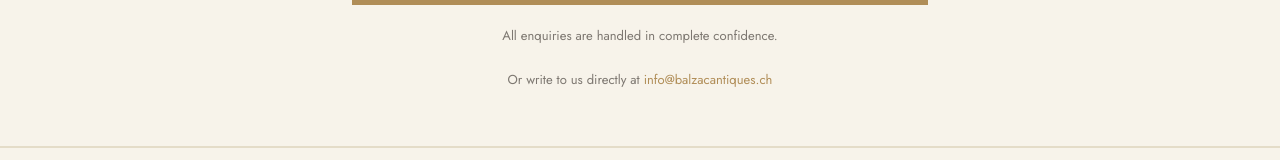
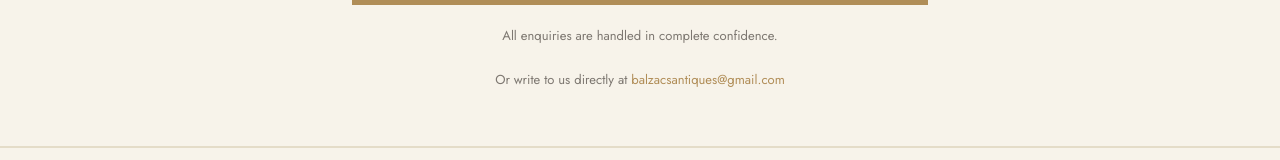
Before and after one commit to majidahmadi86/balzac-antiques, a Next.js app: page /sell in a window 1280 px wide. Shown: the part 1347-1507 px from the top of the page. Built offline with nearby package versions, Linux system fonts and the light colour scheme.

Commit message:
contact: replace the unused info@ address with the gallery Gmail

```diff
--- a/app/contact/page.tsx
+++ b/app/contact/page.tsx
@@ -5,6 +5,7 @@ import Footer from "@/components/Footer";
 import PageHeader from "@/components/PageHeader";
 import { T } from "@/components/Prefs";
 import { submitContact } from "@/lib/message-actions";
+import { CONTACT_EMAIL, CONTACT_MAILTO } from "@/lib/contact";
 
 export const metadata: Metadata = {
   title: "Contact · Balzac Antiques",
@@ -18,8 +19,8 @@ export const metadata: Metadata = {
 const channels = [
   {
     key: "contact.email",
-    value: "info@balzacantiques.ch",
-    href: "mailto:info@balzacantiques.ch",
+    value: CONTACT_EMAIL,
+    href: CONTACT_MAILTO,
     icon: (
       <svg width="20" height="20" viewBox="0 0 24 24" fill="none">
         <rect x="3" y="5.5" width="18" height="13" rx="1.5" stroke="currentColor" strokeWidth="1.3" />
--- a/app/sell/page.tsx
+++ b/app/sell/page.tsx
@@ -5,6 +5,7 @@ import Footer from "@/components/Footer";
 import PageHeader from "@/components/PageHeader";
 import { T } from "@/components/Prefs";
 import { submitSell } from "@/lib/message-actions";
+import { CONTACT_EMAIL, CONTACT_MAILTO } from "@/lib/contact";
 
 export const metadata: Metadata = {
   title: "Acquisitions · Balzac Antiques",
@@ -115,10 +116,10 @@ export default async function SellPage({
         <p className="mt-6 text-center text-[13px] text-ink/60">
           <T k="sell.orWrite" />{" "}
           <a
-            href="mailto:info@balzacantiques.ch"
+            href={CONTACT_MAILTO}
             className="text-gold hover:text-gold-dark"
           >
-            info@balzacantiques.ch
+            {CONTACT_EMAIL}
           </a>
         </p>
       </section>
--- a/components/Header.tsx
+++ b/components/Header.tsx
@@ -6,6 +6,7 @@ import { usePathname, useRouter } from "next/navigation";
 import { categories } from "@/lib/data";
 import { usePrefs, CURRENCIES, Cat, type Currency } from "@/components/Prefs";
 import { useCart } from "@/components/Cart";
+import { CONTACT_EMAIL, CONTACT_MAILTO } from "@/lib/contact";
 import { toEn, toFr } from "@/lib/locale-routes";
 import type { Locale } from "@/lib/i18n";
 
@@ -444,10 +445,10 @@ export default function Header() {
               {t("drawer.tagline")}
             </p>
             <a
-              href="mailto:info@balzacantiques.ch"
+              href={CONTACT_MAILTO}
               className="mt-2 block text-[12px] tracking-[0.08em] text-gold"
             >
-              info@balzacantiques.ch
+              {CONTACT_EMAIL}
             </a>
           </div>
         </nav>
--- /dev/null
+++ b/lib/contact.ts
@@ -0,0 +1,13 @@
+// The gallery's public contact address, in one place.
+//
+// It is shown on the Contact page, in the mobile menu and on the Sell page.
+// Keeping it here means changing it is a single edit and no copy of it can be
+// left behind, which is exactly how the previous address survived in three
+// files at once.
+//
+// Note this is the address VISITORS see. It is not where the site's forms
+// deliver: those go to ENQUIRY_TO in .env, sent through Resend from
+// ENQUIRY_FROM on send.balzacantiques.ch.
+
+export const CONTACT_EMAIL = "balzacsantiques@gmail.com";
+export const CONTACT_MAILTO = `mailto:${CONTACT_EMAIL}`;
```
